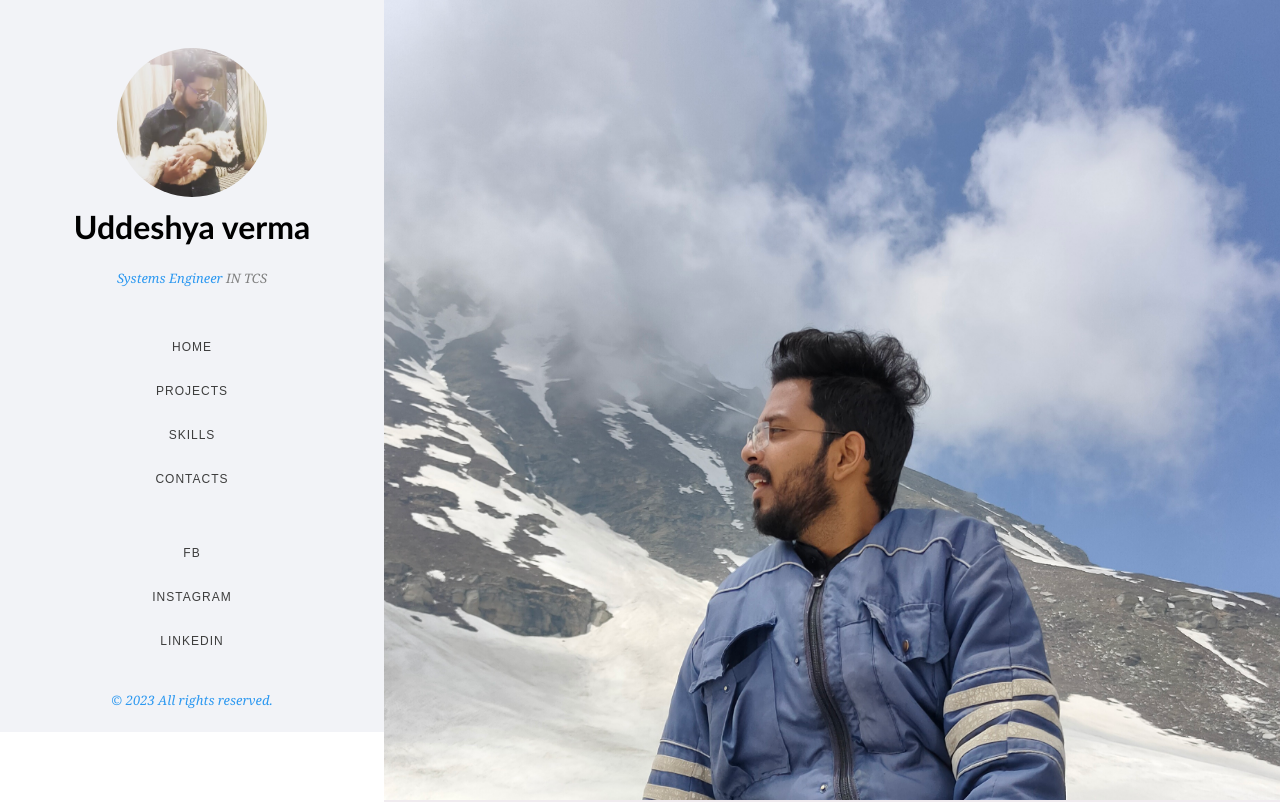
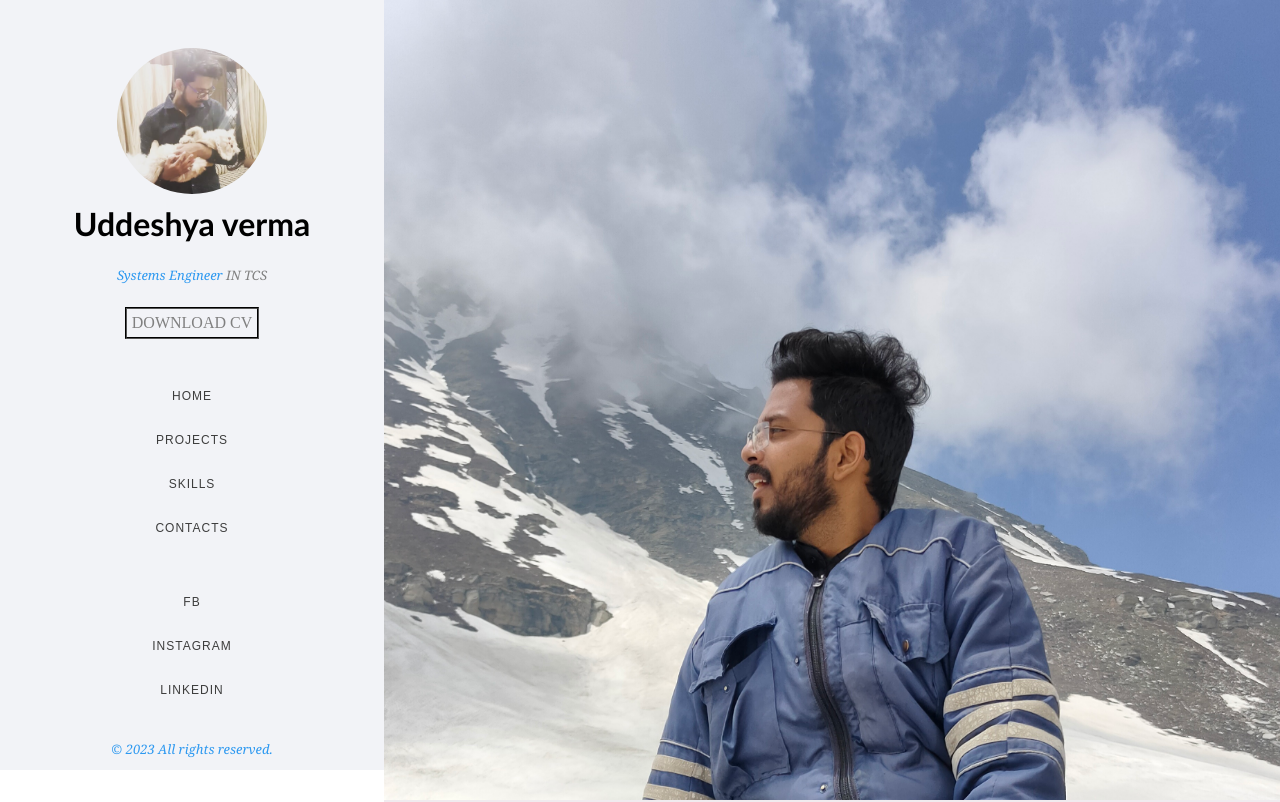
Before and after one commit to Uddeshya-UD/Portfolio-React, a React (Create React App) app: page / in a window 1280 px wide. Shown: the top 802 px of the page. Built offline with nearby package versions, Linux system fonts and the light colour scheme.

Commit message:
edited navbar

```diff
--- a/package.json
+++ b/package.json
@@ -6,6 +6,7 @@
     "@testing-library/jest-dom": "^5.16.5",
     "@testing-library/react": "^13.4.0",
     "@testing-library/user-event": "^13.5.0",
+    "file-saver": "^2.0.5",
     "react": "^18.2.0",
     "react-dom": "^18.2.0",
     "react-icons": "^4.10.1",
--- a/src/components/NavBar.js
+++ b/src/components/NavBar.js
@@ -1,6 +1,8 @@
 import React from "react";
 import "../css/NavBar.css";
 import Mypic from "../assets/mypic.jpg"
+import MyResume from "../assets/UddeshyaVerma_Resume.pdf"
+
 const NavBar = () => {
   return (
   <>
@@ -8,6 +10,7 @@ const NavBar = () => {
           <img id="my-pic" src={Mypic} alt=""/>
            <h1>Uddeshya verma</h1>
            <p>Systems Engineer<span> IN TCS</span></p>
+           <a className="resume" href={MyResume} download>DOWNLOAD CV</a>
           <ul className="sidebar-ul">
             <li><a href="/#">Home</a></li>
             <li><a href="/#">Projects</a></li>
--- a/src/css/NavBar.css
+++ b/src/css/NavBar.css
@@ -20,7 +20,19 @@
   border-radius: 50%;
 }
 
+.resume{
+  border-color: #000000;
+  border-style:groove;
+  border-width: 2px;
+  font-family: 'Times New Roman', Times, serif;
+  color: GREY;
+  padding : 5px;
+  margin-bottom: 20px;
 
+}
+.resume:hover {
+  text-decoration: none;
+}
 .sidebar {
   margin-bottom: 10px;
   padding: 0 0;
@@ -28,7 +40,7 @@
   position: absolute;
   left: 0;
   width: 100%;
-  height: 90%;
+  height: 95%;
   background: white;
   background-color: #f2f3f7;
   color: black;
@@ -41,6 +53,7 @@
   z-index: 1002;
   font-family: 'Josefin sans', sans-serif;
   text-decoration: none;
+  overflow-y: scroll;
 }
 
 .sidebar h1 {
```
Also changed, not shown: 2 other files (tests, documents, lock files or other folders).
